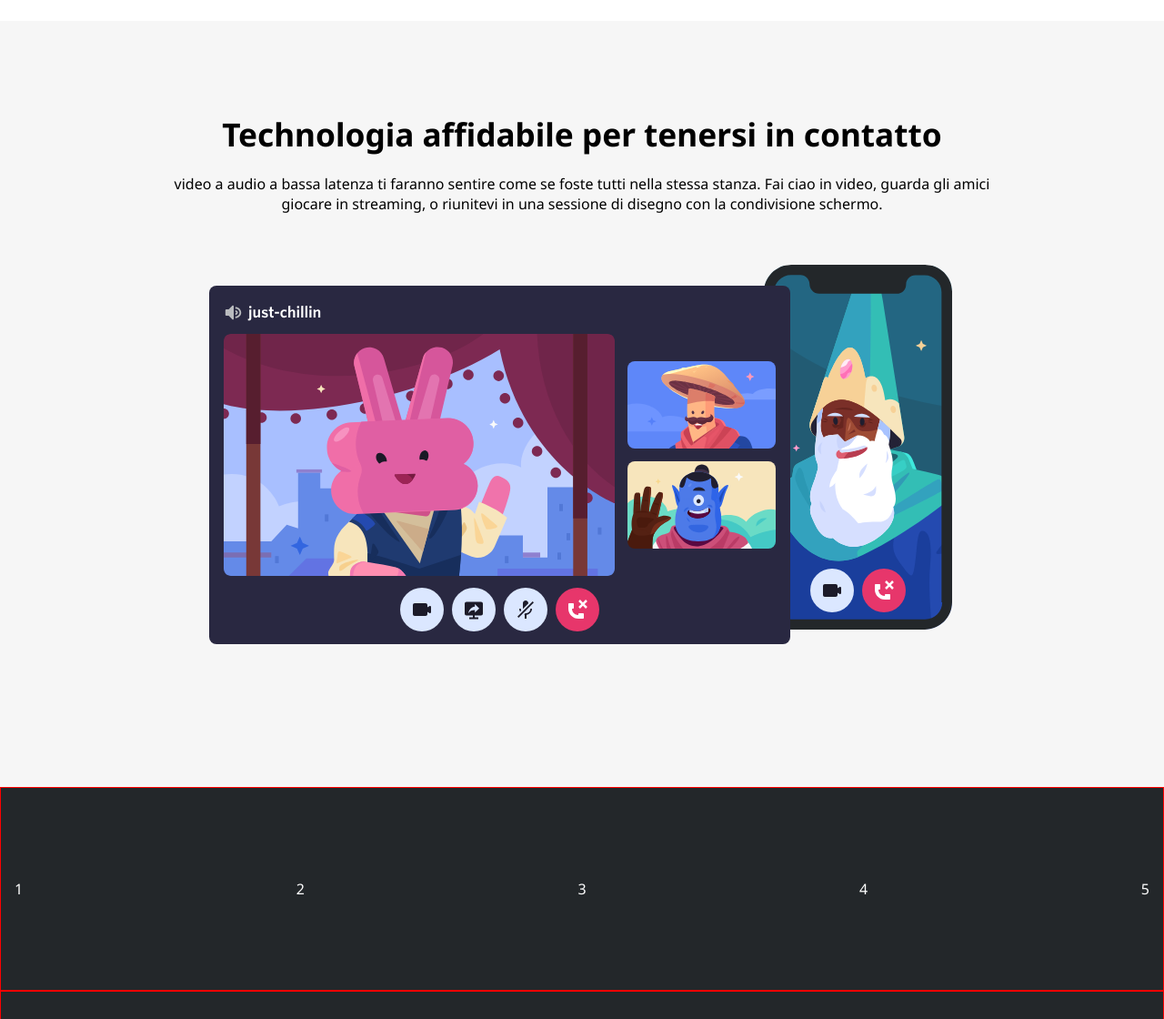
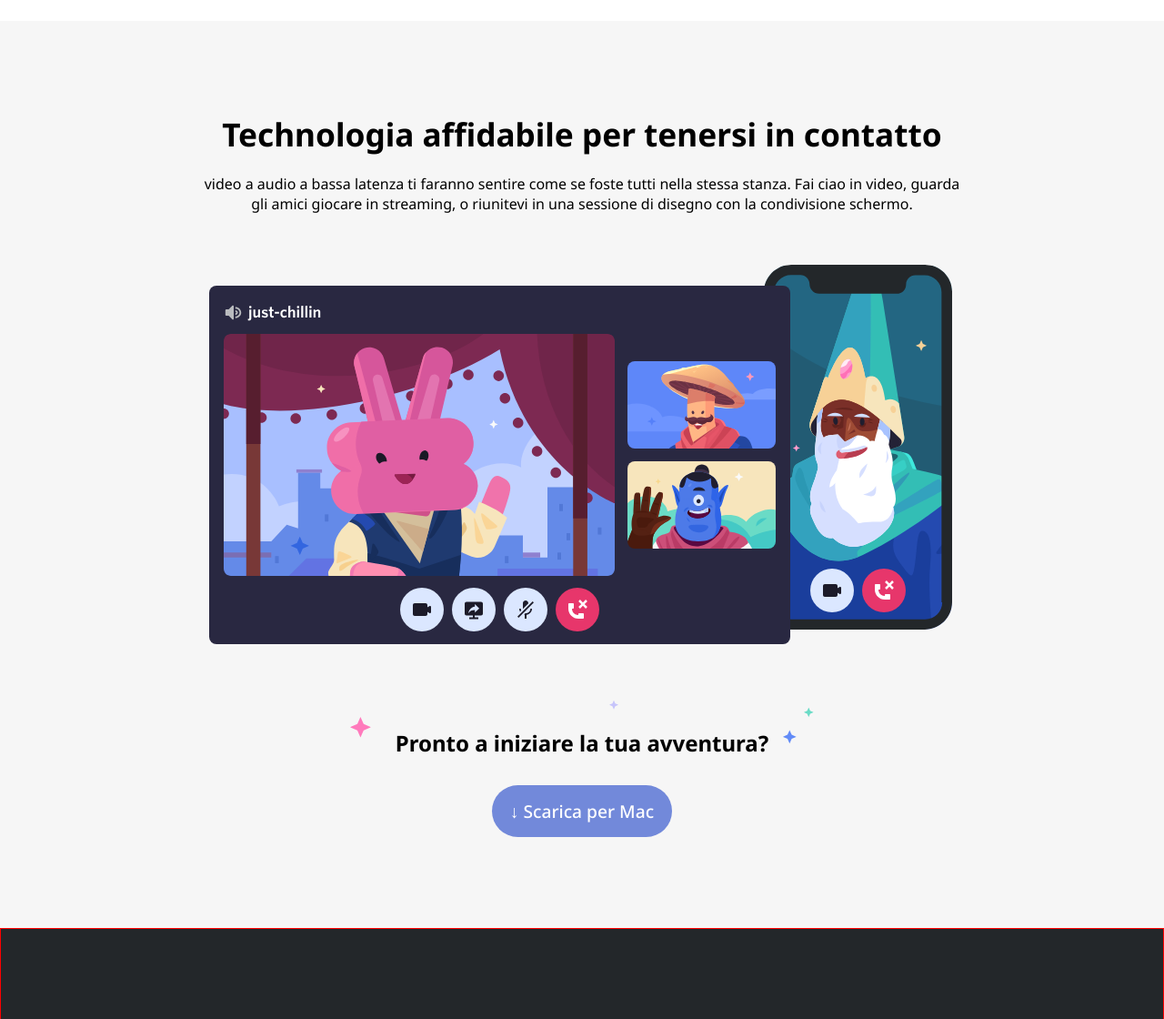
Before and after one commit to AndreaCollura/htmlcss-discord, a plain HTML site: page index.html in a window 1280 px wide. Shown: the part 2460-3580 px from the top of the page at 91% size. Drawn offline with Linux system fonts and the light colour scheme.

Commit message:
added remaining main part

```diff
--- a/css/style.css
+++ b/css/style.css
@@ -105,7 +105,6 @@ footer {
     padding: 7px 10px;
     color: var(--black-text);
     text-decoration: none;
-    background-color: var(--primary-color);
     border-radius: 15px;
     text-align: center;
     font-size: 0.8rem;
@@ -120,8 +119,6 @@ footer {
     display: inline-block;
     font-weight: 500;
 
-
-
 }
 
 .btn-bcontent {
@@ -132,10 +129,25 @@ footer {
     color: var(--primary-color);
     display: inline-block;
     font-weight: 500;
+}
+
+.btn-pcontent {
+    padding: 15px 20px;
+    border-radius: 30px;
+    font-size: 1.2rem;
+    font-weight: 500;
+    background-color: var(--purple-btn);
+    color: var(--primary-color);
+
+}
+
+.bgcolor-btn-white{
+    background-color: var(--primary-color);
+}
 
 
 
-}
+
 
 
 
@@ -144,6 +156,18 @@ footer {
 
 
 /* CONTAINER */
+
+.star-text{
+
+    background-image: url(../img/stars.svg);
+    background-size: contain;
+    background-repeat: no-repeat;
+}
+
+.bigsect-textbox{
+    text-align: center;
+    max-width: 850px;
+}
 
 
 
@@ -187,6 +211,10 @@ footer {
 .text-box{
     max-width: 450px;
     padding: 50px;
+}
+
+.footer-box{
+
 }
 
 
@@ -235,10 +263,12 @@ section p{
 
 }
 
-.bigsect-textbox{
+h3{
     text-align: center;
-    max-width: 900px;
+    font-size: 1.5rem;
+    padding: 30px 50px;
 }
+
 
 
 
--- a/index.html
+++ b/index.html
@@ -26,7 +26,7 @@
                 <li class="space-nav"><a href=""></a>Sicurezza</li>
                 <li class="space-nav"><a href=""></a>Assistenza</li>
             </ul>
-            <a class="d-flex align-center btn" href="#">Accedi</a>
+            <a class="d-flex align-center btn bgcolor-btn-white" href="#">Accedi</a>
 
         </nav>
 
@@ -38,7 +38,7 @@
                         semplicemente un piccolo gruppo di amici che vuole passare il tempo assieme, Discord rende più
                         facile chiacchierare ogni giorno e ritrovarsi più spesso.</p>
                     <div class="padding-nav">
-                        <a class="btn btn-wcontent" href="#">&darr; Scarica per Mac</a>
+                        <a class="btn btn-wcontent bgcolor-btn-white" href="#">&darr; Scarica per Mac</a>
                         <a class="btn btn-bcontent" href="#">Apri Discord nel tuo browser</a>
                     </div>
                 </div>
@@ -93,8 +93,20 @@
                     <h2>Technologia affidabile per tenersi in contatto</h2>
                     <p>video a audio a bassa latenza ti faranno sentire come se foste tutti nella stessa stanza. Fai ciao in video, guarda gli amici giocare in streaming, o riunitevi in una sessione di disegno con la condivisione schermo.</p>
                 </div>
+                <div>
                     <img src="./img/item4-big.svg" alt="video chat example">
+                </div>
+                <div class="star-text">
+                    <div>
+                        <h3>Pronto a iniziare la tua avventura?</h3>
+                    <div class="d-flex-content align-center ">
+                        <a class="btn btn-pcontent" href="#">&darr; Scarica per Mac</a>
+                    </div>
+
+                    </div>
+                </div>
             </div>
+
         </section>
 
     </main>
```
